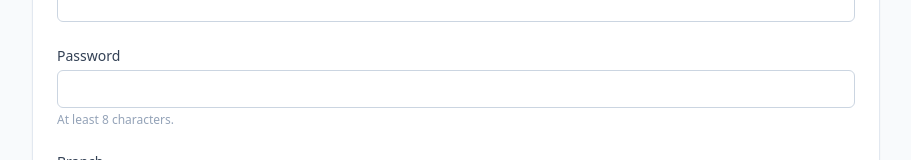
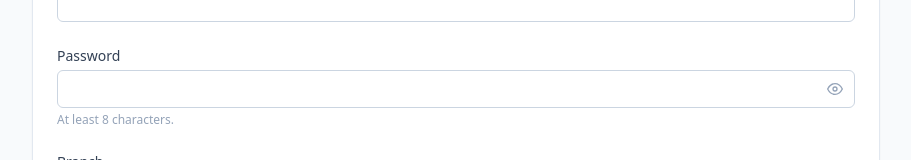
Before and after one commit to Sahar-Jw/task-managmet-system, a Next.js app in the folder frontend/: page / in a window 1280 px wide. Both pictures are taken after a click on the button "Create your account". Shown: the part 485-645 px from the top of the page, without its empty margins (184-1095 px from the left). Built offline with nearby package versions, Linux system fonts and the light colour scheme; no server answers.

Commit message:
added password hide and show logic

```diff
--- a/frontend/src/app/globals.css
+++ b/frontend/src/app/globals.css
@@ -4,6 +4,19 @@
 
 html, body {
   height: 100%;
+}
+
+/* Chrome/Edge/Safari fill autofilled inputs (e.g. saved email/password)
+   with a yellow or light-blue background by default. Force it back to
+   white so autofilled fields match every other input. */
+input:-webkit-autofill,
+input:-webkit-autofill:hover,
+input:-webkit-autofill:focus,
+input:-webkit-autofill:active {
+  -webkit-box-shadow: 0 0 0px 1000px #ffffff inset !important;
+  -webkit-text-fill-color: #0f172a !important;
+  caret-color: #0f172a;
+  transition: background-color 9999s ease-in-out 0s;
 }
 
 body {
--- a/frontend/src/app/page.tsx
+++ b/frontend/src/app/page.tsx
@@ -6,6 +6,7 @@ import { useRouter } from 'next/navigation';
 import { useAuth } from '@/lib/auth-context';
 import { ApiError } from '@/lib/api';
 import { isValidPhone, PHONE_VALIDATION_MESSAGE } from '@/lib/validation';
+import PasswordInput from '@/components/PasswordInput';
 
 const LEDGER: { label: string; note: string }[] = [
   { label: 'Branch', note: 'Headquarters · HQ' },
@@ -290,11 +291,11 @@ export default function Home() {
                   <label className="label" htmlFor="password">
                     Password
                   </label>
-                  <input
+                  <PasswordInput
                     id="password"
-                    type="password"
                     required
                     minLength={8}
+                    autoComplete={mode === 'login' ? 'current-password' : 'new-password'}
                     className="input"
                     value={password}
                     onChange={(e) => setPassword(e.target.value)}
--- a/frontend/src/app/reset-password/page.tsx
+++ b/frontend/src/app/reset-password/page.tsx
@@ -5,6 +5,7 @@ import Link from 'next/link';
 import { useRouter, useSearchParams } from 'next/navigation';
 import { AuthApi } from '@/lib/endpoints';
 import { ApiError } from '@/lib/api';
+import PasswordInput from '@/components/PasswordInput';
 
 function ResetPasswordForm() {
   const router = useRouter();
@@ -69,12 +70,12 @@ function ResetPasswordForm() {
         <label className="label" htmlFor="newPassword">
           New password
         </label>
-        <input
+        <PasswordInput
           id="newPassword"
-          type="password"
           required
           minLength={8}
           autoFocus
+          autoComplete="new-password"
           className="input"
           value={newPassword}
           onChange={(e) => setNewPassword(e.target.value)}
@@ -86,11 +87,11 @@ function ResetPasswordForm() {
         <label className="label" htmlFor="confirmPassword">
           Confirm new password
         </label>
-        <input
+        <PasswordInput
           id="confirmPassword"
-          type="password"
           required
           minLength={8}
+          autoComplete="new-password"
           className="input"
           value={confirmPassword}
           onChange={(e) => setConfirmPassword(e.target.value)}
--- /dev/null
+++ b/frontend/src/components/PasswordInput.tsx
@@ -0,0 +1,67 @@
+'use client';
+
+import { useState, forwardRef } from 'react';
+
+/**
+ * A password `<input>` with a show/hide toggle, styled to match `.input`.
+ * Renders the eye icon inside the field via a wrapping relative container,
+ * so it drops in anywhere a plain `<input type="password" className="input" />`
+ * was used before.
+ */
+const PasswordInput = forwardRef<HTMLInputElement, React.InputHTMLAttributes<HTMLInputElement>>(
+  ({ className = '', ...props }, ref) => {
+    const [visible, setVisible] = useState(false);
+
+    return (
+      <div className="relative">
+        <input
+          {...props}
+          ref={ref}
+          type={visible ? 'text' : 'password'}
+          className={`${className} pr-10`}
+        />
+        <button
+          type="button"
+          tabIndex={-1}
+          onClick={() => setVisible((v) => !v)}
+          className="absolute inset-y-0 right-0 flex w-10 items-center justify-center text-slate-400 hover:text-slate-600"
+          aria-label={visible ? 'Hide password' : 'Show password'}
+        >
+          {visible ? (
+            <svg
+              xmlns="http://www.w3.org/2000/svg"
+              viewBox="0 0 24 24"
+              fill="none"
+              stroke="currentColor"
+              strokeWidth="2"
+              strokeLinecap="round"
+              strokeLinejoin="round"
+              className="h-4 w-4"
+            >
+              <path d="M17.94 17.94A10.94 10.94 0 0 1 12 20c-7 0-11-8-11-8a20.29 20.29 0 0 1 5.06-5.94M9.9 4.24A10.94 10.94 0 0 1 12 4c7 0 11 8 11 8a20.29 20.29 0 0 1-3.22 4.44M14.12 14.12a3 3 0 1 1-4.24-4.24" />
+              <line x1="1" y1="1" x2="23" y2="23" />
+            </svg>
+          ) : (
+            <svg
+              xmlns="http://www.w3.org/2000/svg"
+              viewBox="0 0 24 24"
+              fill="none"
+              stroke="currentColor"
+              strokeWidth="2"
+              strokeLinecap="round"
+              strokeLinejoin="round"
+              className="h-4 w-4"
+            >
+              <path d="M1 12s4-8 11-8 11 8 11 8-4 8-11 8-11-8-11-8z" />
+              <circle cx="12" cy="12" r="3" />
+            </svg>
+          )}
+        </button>
+      </div>
+    );
+  },
+);
+
+PasswordInput.displayName = 'PasswordInput';
+
+export default PasswordInput;
```
